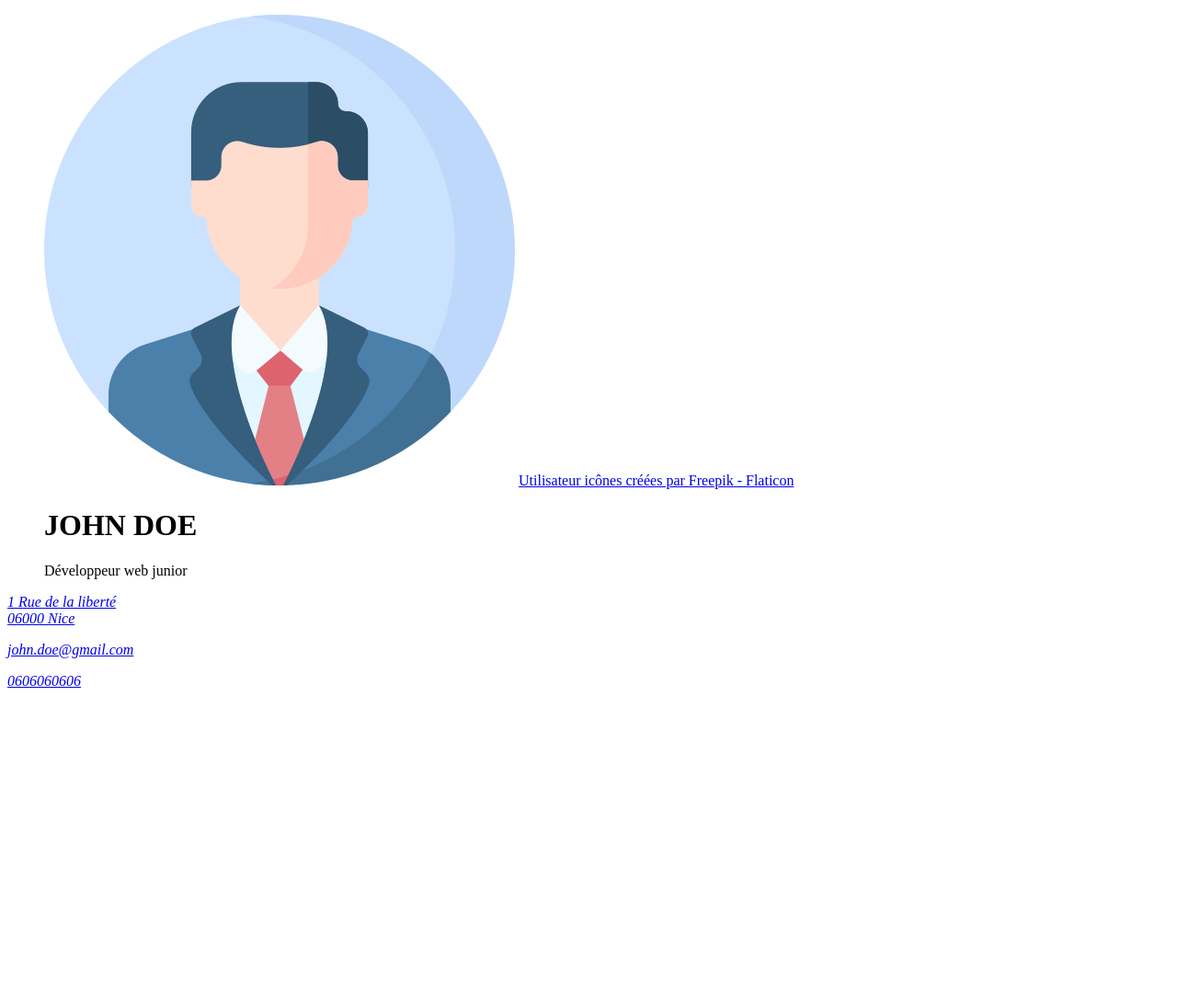
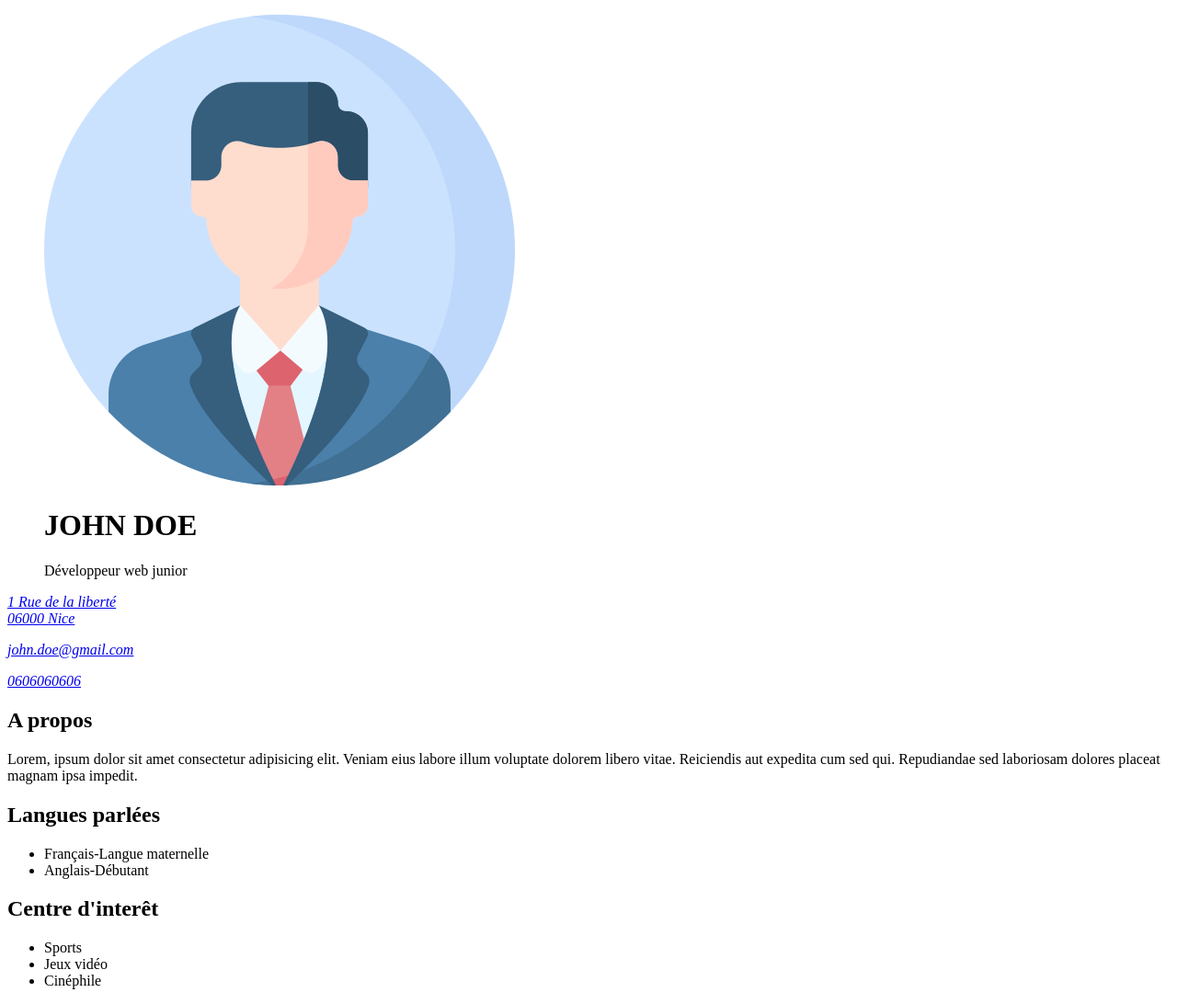
Before and after one commit to mns-9/mon-CV, a plain HTML site: page index.html in a window 1280 px wide. Shown: the whole page at 92% size. Before the commit the page ends 800 px from the top, so only its background shows below. Drawn offline with Linux system fonts and the light colour scheme.

Commit message:
add aside

```diff
--- a/index.html
+++ b/index.html
@@ -9,7 +9,7 @@
     <header>
         <figure>
             <img src="./Images/profil.png" alt="Avatar Homme">
-            <a href="https://www.flaticon.com/fr/icones-gratuites/utilisateur" title="utilisateur icônes">Utilisateur icônes créées par Freepik - Flaticon</a>
+            <!--<a href="https://www.flaticon.com/fr/icones-gratuites/utilisateur" title="utilisateur icônes">Utilisateur icônes créées par Freepik - Flaticon</a>-->
             <h1>JOHN DOE</h1>
             <p>Développeur web junior</p>
         </figure>
@@ -19,5 +19,28 @@
             <p><a href="tel:+0606060606">0606060606</a></p>
         </address>
     </header>
+    <main>
+        <aside>
+            <div>
+                <h2>A propos</h2>
+                <p>Lorem, ipsum dolor sit amet consectetur adipisicing elit. Veniam eius labore illum voluptate dolorem libero vitae. Reiciendis aut expedita cum sed qui. Repudiandae sed laboriosam dolores placeat magnam ipsa impedit.</p>
+            </div>
+            <div>
+                <h2>Langues parlées</h2>
+                <ul>
+                    <li>Français-Langue maternelle</li>
+                    <li>Anglais-Débutant</li>
+                </ul>
+            </div>
+            <div>
+                <h2>Centre d'interêt</h2>
+                <ul>
+                    <li>Sports</li>
+                    <li>Jeux vidéo</li>
+                    <li>Cinéphile</li>
+                </ul>
+            </div>
+        </aside>
+    </main>
 </body>
 </html>
```
